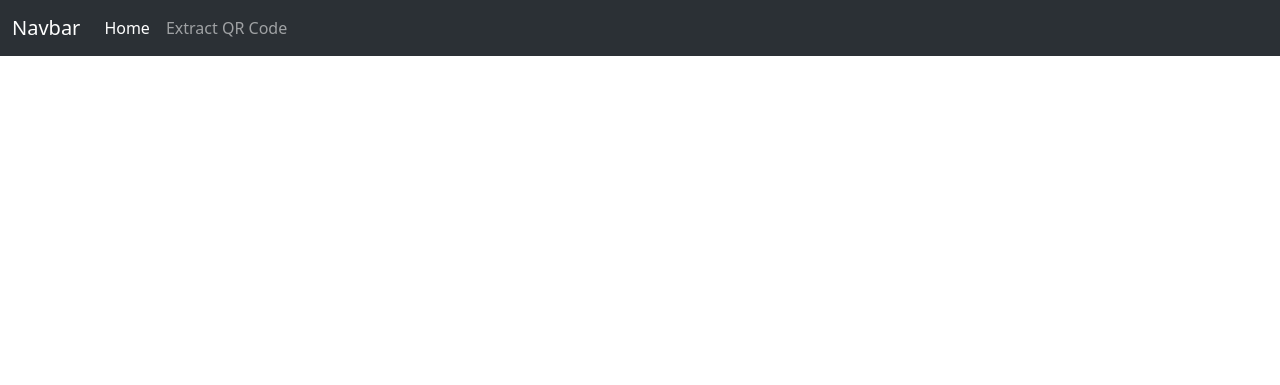
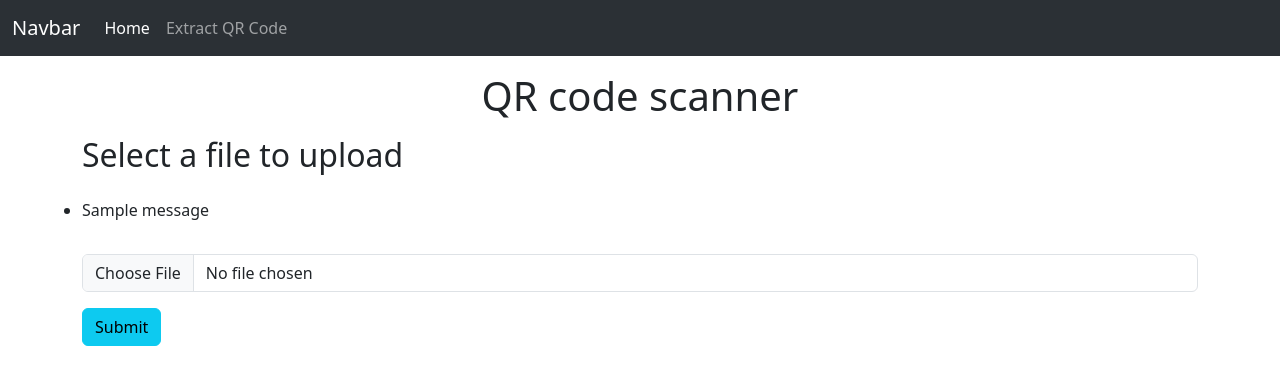
Before and after one commit to alejlatorre/QRCodeScanner, a Flask app: page / in a window 1280 px wide. Shown: the top 385 px of the page. Run offline with Flask 2, Linux system fonts and the light colour scheme; one stand-in notice (Sample message) is shown.

Commit message:
updated layout.html and routes.py, updated dependencies and __init__ config files

```diff
--- a/application/__init__.py
+++ b/application/__init__.py
@@ -7,6 +7,7 @@ app = Flask(__name__)
 dir_path = os.path.dirname(os.path.realpath(__file__))
 
 app.config['SECRET_KEY'] = '96c2cfcd56e6532d791efe16d6577965d2a39fdc'
-app.config.update(UPLOAD_PATH=os.path.join(dir_path, 'static'))
+app.config['UPLOAD_FOLDER'] = os.path.join(dir_path, 'static')
+app.config['MAX_CONTENT_LENGTH'] = 16 * 1024 * 1024
 
 from application import routes
--- a/application/routes.py
+++ b/application/routes.py
@@ -1,10 +1,19 @@
+import os
 import secrets
+import urllib.request
 
-from flask import render_template, request
+from flask import Flask, flash, redirect, render_template, request, url_for
+from werkzeug.utils import secure_filename
 
 from application import app
 from application.forms import QRCodeData
 from src.engine import QRCodeScanner
+
+ALLOWED_EXTENSIONS = set(['png', 'jpg', 'jpeg'])
+
+
+def allowed_file(filename):
+    return '.' in filename and filename.rsplit('.', 1)[1].lower() in ALLOWED_EXTENSIONS
 
 
 @app.route('/')
@@ -12,31 +21,55 @@ def index():
     return render_template(template_name_or_list='layout.html', title='Home Page')
 
 
-@app.route('/extract_qrcode', methods=['POST', 'GET'])
-def index_page():
-    form = QRCodeData()
+@app.route('/', methods=['POST'])
+def upload_image():
+    if 'file' not in request.files:
+        flash(message='No file part')
+        return redirect(location=request.url)
+    file = request.files['file']
+    if file.filename == '':
+        flash(message='No image selected for uploading')
+        return redirect(location=request.url)
+    if file and allowed_file(filename=file.filename):
+        filename = secure_filename(filename=file.filename)
+        file.save(os.path.join(app.config['UPLOAD_FOLDER'], filename))
+        flash(message='Image successfully uploaded and displayed below')
+        return render_template(template_name_or_list='layout.html', filename=filename)
+    else:
+        flash(message='Allowed image types are: png, jpg, jpeg')
+        return redirect(location=request.url)
 
-    if request.method == 'POST':
-        if form.validate_on_submit():
-            data = form.data.data
-            image_name = f'{secrets.token_hex(10)}.png'
-            qrcode_location = f'{app.config["UPLOAD_PATH"]}/{image_name}'
 
-            try:
-                qrcs = QRCodeData()
-                image = qrcs.read_image(qrcode_location)
-                qr_text = qrcs.extract_info(img=image)
-            except Exception as ex:
-                print(ex)
-            except ValueError as ve:
-                print(ve)
+@app.route('/display/<filename>')
+def display_image(filename):
+    return redirect(location=url_for('static', filename=filename), code=301)
 
-            return render_template(
-                template_name_or_list='extracted_qrcode.html',
-                title='Extracted',
-                image=image_name,
-            )
-    else:
-        return render_template(
-            template_name_or_list='extract_qrcode.html', title='Index Page', form=form
-        )
+
+# @app.route('/extract_qrcode', methods=['POST', 'GET'])
+# def index_page():
+#     form = QRCodeData()
+
+#     if request.method == 'POST':
+#         if form.validate_on_submit():
+#             data = form.data.data
+#             image_name = f'{secrets.token_hex(10)}.png'
+#             qrcode_location = f'{app.config["UPLOAD_PATH"]}/{image_name}'
+
+#             try:
+#                 qrcs = QRCodeData()
+#                 image = qrcs.read_image(qrcode_location)
+#                 qr_text = qrcs.extract_info(img=image)
+#             except Exception as ex:
+#                 print(ex)
+#             except ValueError as ve:
+#                 print(ve)
+
+#             return render_template(
+#                 template_name_or_list='extracted_qrcode.html',
+#                 title='Extracted',
+#                 image=image_name,
+#             )
+#     else:
+#         return render_template(
+#             template_name_or_list='extract_qrcode.html', title='Index Page', form=form
+#         )
--- a/application/templates/layout.html
+++ b/application/templates/layout.html
@@ -4,11 +4,7 @@
     <meta charset="UTF-8">
     <meta http-equiv="X-UA-Compatible" content="IE=edge">
     <meta name="viewport" content="width=device-width, initial-scale=1.0">
-    {% if title %}
-        <title>QRGen-{{ title }}</title>
-    {% else %}
-        <title>QRGen</title>
-    {% endif %}
+    <title>{{ title }}</title>
     <link href="https://cdn.jsdelivr.net/npm/bootstrap@5.3.0-alpha1/dist/css/bootstrap.min.css" rel="stylesheet" integrity="sha384-GLhlTQ8iRABdZLl6O3oVMWSktQOp6b7In1Zl3/Jr59b6EGGoI1aFkw7cmDA6j6gD" crossorigin="anonymous">
 </head>
 <body>
@@ -32,17 +28,38 @@
             </div>
         </nav>
     </head>
+    <p><h1 align="center">QR code scanner</h1></p>
     <div class="container">
       <div class="row">
-        <div class="col-md-1"></div>
-        <div class="col-md-10">
-          {% block content %}
-          {% endblock %}
-        </div>
-        <div class="col-md-1"></div>
+        <h2>Select a file to upload</h2>
+        <p>
+          {% with messages = get_flashed_messages() %}
+            {% if messages %}
+              <ul>
+                {% for message in messages %}
+                  <li>{{ message }}</li>
+                {% endfor %}
+              </ul>
+            {% endif %}
+          {% endwith %}
+        </p>
+        {% if filename %}
+          <div>
+            <img src="{{ url_for('display_image', filename=filename) }}">
+          </div>
+        {% endif %}
+        <form method="post" action="/" enctype="multipart/form-data">
+          <dl>
+            <p>
+              <input type="file" name="file" class="form-control" autocomplete="off" required>
+            </p>
+          </dl>
+          <p>
+            <input type="submit" value="Submit" class="btn btn-info">
+          </p>
+        </form>
       </div>
     </div>
-
 
     <script src="https://cdn.jsdelivr.net/npm/bootstrap@5.3.0-alpha1/dist/js/bootstrap.bundle.min.js" integrity="sha384-w76AqPfDkMBDXo30jS1Sgez6pr3x5MlQ1ZAGC+nuZB+EYdgRZgiwxhTBTkF7CXvN" crossorigin="anonymous"></script>
     <script src="https://cdn.jsdelivr.net/npm/@popperjs/core@2.11.6/dist/umd/popper.min.js" integrity="sha384-oBqDVmMz9ATKxIep9tiCxS/Z9fNfEXiDAYTujMAeBAsjFuCZSmKbSSUnQlmh/jp3" crossorigin="anonymous"></script>
--- a/pyproject.toml
+++ b/pyproject.toml
@@ -18,7 +18,6 @@ pyzbar = "^0.1.9"
 tk = "^0.1.0"
 Flask = "^2.2.2"
 Flask-Dropzone = "^1.6.0"
-Flask-WTF = "^1.0.1"
 
 [tool.black]
 line-length = 88
```
Also changed, not shown: application/forms.py (deleted, +0 -10 lines), application/static/__init__.py (added), 2 other files.
